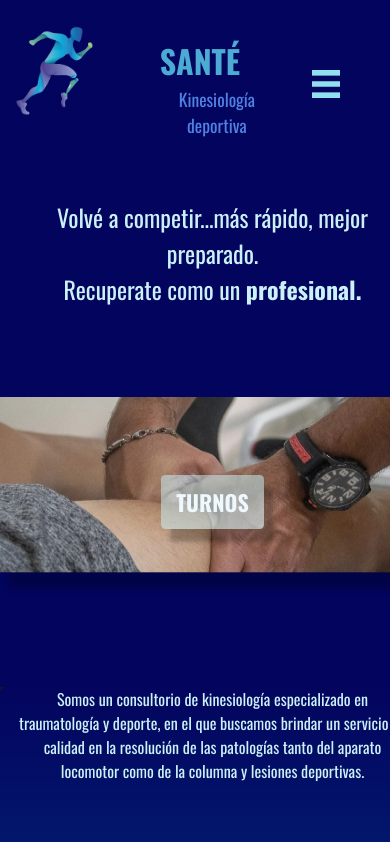
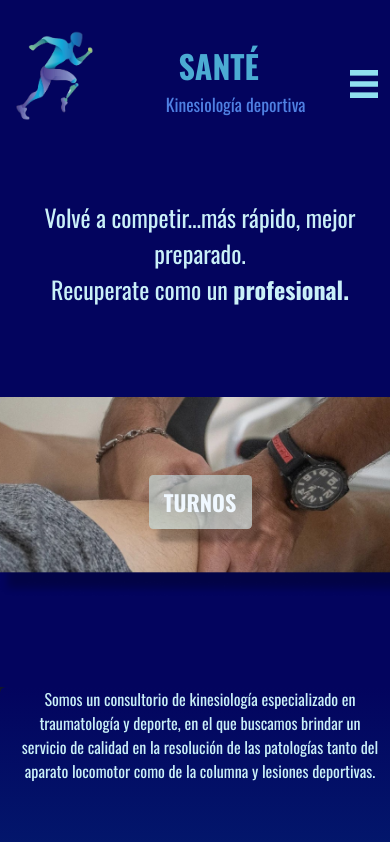
Before and after one commit to amandabrousson/SANTEv2, a website: page index.html in a window 390 px wide. Shown: the top 842 px of the page. Drawn offline with nearby package versions, Linux system fonts and the light colour scheme.

Commit message:
ajusteScreen2

```diff
--- a/scss/_header.scss
+++ b/scss/_header.scss
@@ -91,10 +91,12 @@ header{
 
 
 @media screen and (max-width: 426px){
+    html{
+        width: 400px;
+    }
     body{
-        width: 425px;
+        width: 400px;
 
-    }
         header{
             width: auto;
             display: flex;
@@ -126,7 +128,7 @@ header{
             }
             .menuBurger{
                 display: block;
-            margin-right: 5rem;
+                // margin-right: 5rem;
                 margin-left: 3rem;
                 padding-left: 2rem;
                 background: transparent;
@@ -181,3 +183,5 @@ header{
             }
         }
     }
+
+    }
```
Also changed, not shown: css/index.css. Lines whose indentation alone changed are shown as unchanged.
